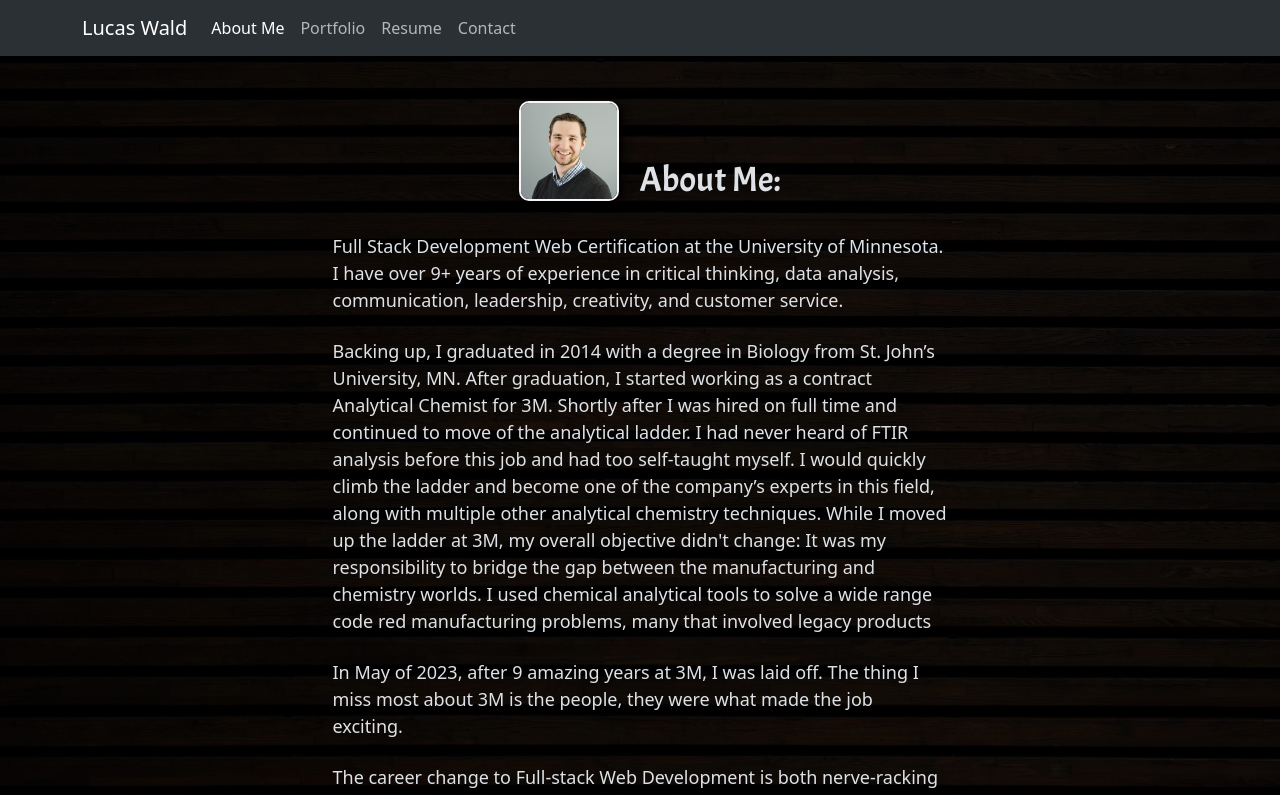
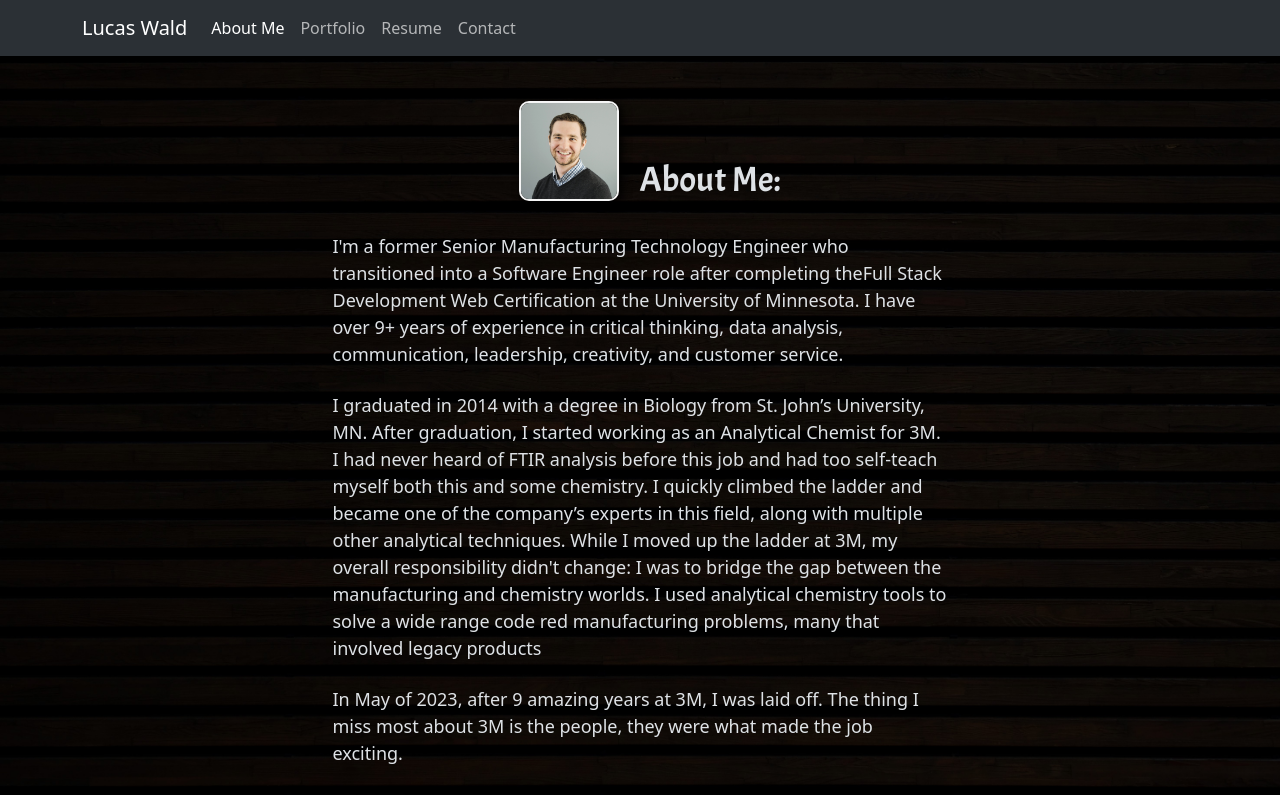
Before and after one commit to Wald14/lucas_wald_portfolio, a React (Vite) app: page / in a window 1280 px wide. Shown: the top 795 px of the page. Built offline with nearby package versions, Linux system fonts and the light colour scheme.

Commit message:
Altered About Me section

```diff
--- a/src/components/AboutMe.jsx
+++ b/src/components/AboutMe.jsx
@@ -14,8 +14,8 @@ export default function AboutMe() {
       </Row>
       <Row>
         <div className="about-me-info">
-          <p>Full Stack Development Web Certification at the University of Minnesota. I have over 9+ years of experience in critical thinking, data analysis, communication, leadership, creativity, and customer service. </p>
-          <p>Backing up, I graduated in 2014 with a degree in Biology from St. John’s University, MN. After graduation, I started working as a contract Analytical Chemist for 3M. Shortly after I was hired on full time and continued to move of the analytical ladder. I had never heard of FTIR analysis before this job and had too self-taught myself. I would quickly climb the ladder and become one of the company’s experts in this field, along with multiple other analytical chemistry techniques. While I moved up the ladder at 3M, my overall objective didn't change: It was my responsibility to bridge the gap between the manufacturing and chemistry worlds. I used chemical analytical tools to solve a wide range code red manufacturing problems, many that involved legacy products</p>
+          <p>I'm a former Senior Manufacturing Technology Engineer who transitioned into a Software Engineer role after completing theFull Stack Development Web Certification at the University of Minnesota. I have over 9+ years of experience in critical thinking, data analysis, communication, leadership, creativity, and customer service. </p>
+          <p>I graduated in 2014 with a degree in Biology from St. John’s University, MN. After graduation, I started working as an Analytical Chemist for 3M. I had never heard of FTIR analysis before this job and had too self-teach myself both this and some chemistry. I quickly climbed the ladder and became one of the company’s experts in this field, along with multiple other analytical techniques. While I moved up the ladder at 3M, my overall responsibility didn't change: I was to bridge the gap between the manufacturing and chemistry worlds. I used analytical chemistry tools to solve a wide range code red manufacturing problems, many that involved legacy products</p>
           <p>In May of 2023, after 9 amazing years at 3M, I was laid off. The thing I miss most about 3M is the people, they were what made the job exciting. </p>
           <p>The career change to Full-stack Web Development is both nerve-racking and exciting. In September of 2022 (exactly one year prior to the start of my bootcamp) I talked with a software engineer about making the career change. I tried the free 'Harvard CS50 - Intro to Computer Science' course to get my feet wet. I immediately fell in love with coding, especially the problem-solving aspect. The University of Minnesota's Full Stack Web Development Bootcamp was a welcome challenge. I enjoyed learning from the ground up. Starting with HTML/CSS/JavaScript and working up to producing multiple MERN stack web apps. </p>
           <p>When it comes to coding, I enjoy both the frontend and backend aspects. On the frontend I like making things user friendly because if it's difficult to use, nobody will use it. On the backend, I enjoy the figuring out how to organize the data in the most logical way to meet the frontend's needs. </p>
```
